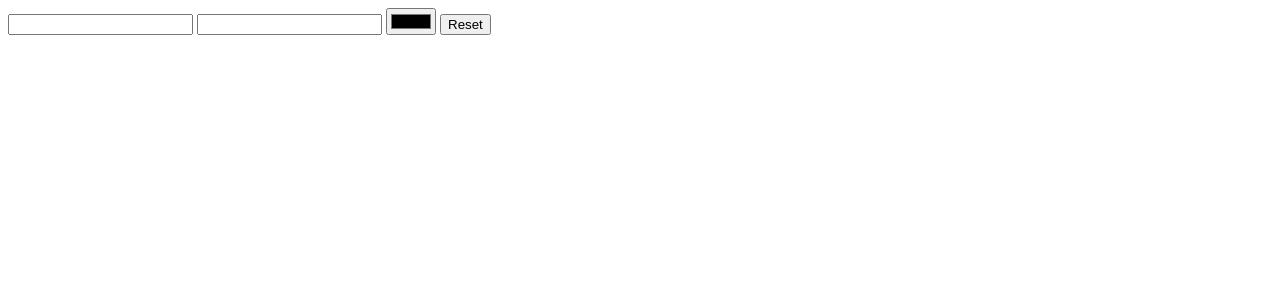
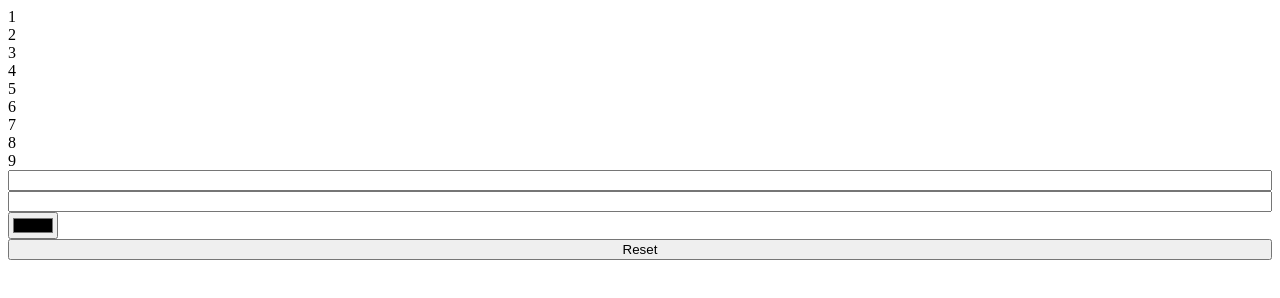
Before and after one commit to acciojob/Replit-Asian-Paints-UdayBari3421, a website: page main.html in a window 1280 px wide. Drawn offline with Linux system fonts and the light colour scheme.

Commit message:
created a submission

```diff
--- a/main.html
+++ b/main.html
@@ -7,25 +7,25 @@
 </head>
 
 <body>
-	<div class="grid-container">
-		<div id="1"></div>
-		<div id="2"></div>
-		<div id="3"></div>
+	<form class="grid-container">
+		<div id="1">1</div>
+		<div id="2">2</div>
+		<div id="3">3</div>
 
-		<div id="4"></div>
-		<div id="5"></div>
-		<div id="6"></div>
+		<div id="4">4</div>
+		<div id="5">5</div>
+		<div id="6">6</div>
 
-		<div id="7"></div>
-		<div id="8"></div>
-		<div id="9"></div>
+		<div id="7">7</div>
+		<div id="8">8</div>
+		<div id="9">9</div>
 
 		<input type="text" id="block_id">
 		<input type="text" id="input-id">
-		<input type="color" id="color_id">
+		<input type="color" id="colour_id">
 
-		<input type="reset" id="reset">
-	</div>
+		<input type="reset" id="reset_button">
+	</form>
 	<!-- the entire body must be written by student -->
     <script type="text/javascript" src="./script.js">
 </script>
--- a/styles.css
+++ b/styles.css
@@ -1,7 +1,8 @@
 /*  your css code here. If applicable */
 .grid-container{
-	grid-template-columns: 3;
-	grid-template-rows: 3;
+	display:grid;
+	grid-template-columns: 3 ;
+	grid-template-rows: 3 ;
 }
 .square{
 
```
